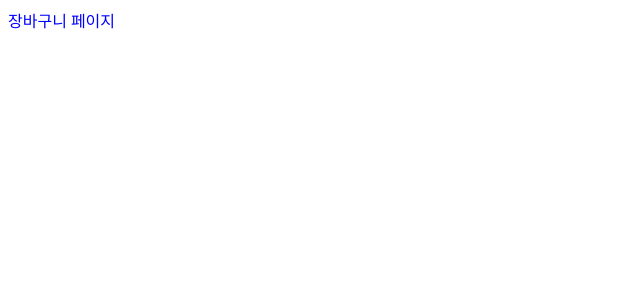
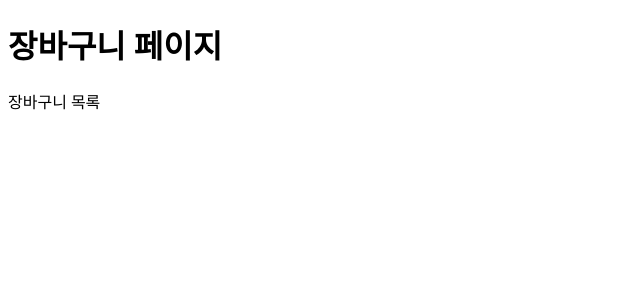
Before and after one commit to restinbeat/learn-next-page-router, a Next.js app: page /cart in a window 1280 px wide. Shown: the top 300 px of the page, without its empty margins (0-640 px from the left). Built offline with nearby package versions, Linux system fonts and the light colour scheme; data requests are answered from the project's data file.

Commit message:
fix: move package

```diff
--- a/api/index.js
+++ b/api/index.js
@@ -16,4 +16,17 @@ function fetchProductById(productId) {
 	return instance.get(`/products/${productId}`);
 }
 
-export { fetchProducts, fetchProductById };
+function createCartItem({ id, name, price, imageUrl }) {
+	return instance.post(`/carts`, {
+		id,
+		name,
+		price,
+		imageUrl,
+	});
+}
+
+function fetchCarts() {
+	return instance.get('/carts');
+}
+
+export { fetchProducts, fetchProductById, createCartItem, fetchCarts };
--- a/backend/db.json
+++ b/backend/db.json
@@ -1,5 +1,6 @@
 {
-  "products": [{
+  "products": [
+    {
       "id": "0",
       "name": "Refined Fresh Chicken",
       "price": "209.00",
@@ -180,10 +181,18 @@
       "imageUrl": "https://cdn.pixabay.com/user/2024/03/23/18-39-42-304_250x250.jpg"
     }
   ],
-  "carts": [{
-    "id": "1",
-    "name": "Intelligent Metal Mouse",
-    "price": "84.00",
-    "imageUrl": "https://cdn.pixabay.com/user/2023/05/21/19-38-51-804_250x250.jpg"
-  }]
+  "carts": [
+    {
+      "id": "1",
+      "name": "Intelligent Metal Mouse",
+      "price": "84.00",
+      "imageUrl": "https://cdn.pixabay.com/user/2023/05/21/19-38-51-804_250x250.jpg"
+    },
+    {
+      "id": "0",
+      "name": "Refined Fresh Chicken",
+      "price": "209.00",
+      "imageUrl": "https://cdn.pixabay.com/user/2016/03/26/22-06-36-459_250x250.jpg"
+    }
+  ]
 }
--- /dev/null
+++ b/components/cart/CartHeader.jsx
@@ -0,0 +1,5 @@
+function CartHeader(props) {
+	return <h1>{props.title}</h1>;
+}
+
+export default CartHeader;
--- /dev/null
+++ b/components/cart/CartList.jsx
@@ -0,0 +1,5 @@
+function CartList() {
+	return <div>장바구니 목록</div>;
+}
+
+export default CartList;
--- a/pages/cart/index.jsx
+++ b/pages/cart/index.jsx
@@ -1,8 +1,25 @@
-import React from 'react';
+import { fetchCarts } from '@/api';
+import CartHeader from '@/components/cart/CartHeader';
+import CartList from '@/components/cart/CartList';
 
 // '/cart'에 해당하는 page component
-function CartPage() {
-	return <div style={{ color: 'blue' }}>장바구니 페이지</div>;
+function CartPage({ carts }) {
+	const headerTitle = '장바구니 페이지';
+	return (
+		<div>
+			<CartHeader title={headerTitle}></CartHeader>
+			<CartList carts={carts}></CartList>
+		</div>
+	);
 }
-//
+
+// getServerSideProps (pages folder 하위 리액트 컴포넌트에서만 사용가능)
+export async function getServerSideProps(context) {
+	const { data } = await fetchCarts();
+	return {
+		props: {
+			carts: data,
+		},
+	};
+}
 export default CartPage;
--- a/pages/index.jsx
+++ b/pages/index.jsx
@@ -1,5 +1,5 @@
 import ProductHeader from '@/components/ProductHeader';
-import ProductList from '@/components/ProductList';
+import ProductList from '@/components/product-list/ProductList';
 
 // '/'에 해당하는 page component
 function ProductPage() {
--- a/pages/products/[productId].jsx
+++ b/pages/products/[productId].jsx
@@ -1,6 +1,6 @@
 import { fetchProductById } from '@/api';
 import ProductHeader from '@/components/ProductHeader';
-import ProductInfo from '@/components/ProductInfo';
+import ProductInfo from '@/components/product-detail/ProductInfo';
 
 function ProductDetailPage({ productDetail }) {
 	const headerTitle = '상품상세 페이지';
```
Also changed, not shown: components/product-detail/ProductInfo.jsx (renamed from components/ProductInfo.jsx, +10 -9 lines), components/product-detail/ProductInfo.module.css (renamed from components/ProductInfo.module.css), components/product-list/ProductList.jsx (renamed from components/ProductList.jsx), components/product-list/ProductList.module.css (renamed from components/ProductList.module.css).
